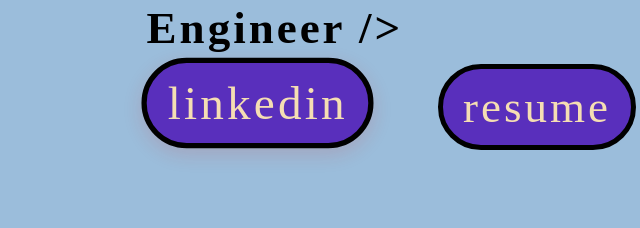
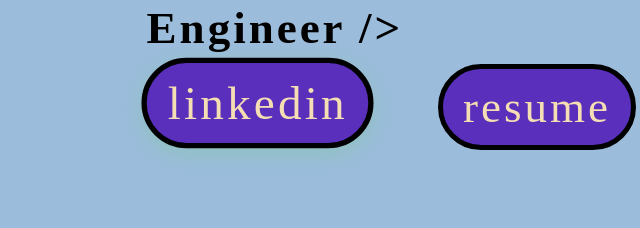
Before and after one commit to anusha-v7/WD, a plain HTML site: page index.html in a window 1280 px wide. In both pictures the pointer is over the link "linkedin". Shown: the part 562-790 px from the top of the page, 7-647 px from the left. Drawn offline with Linux system fonts and the light colour scheme.

Commit message:
linkedin and resume update

```diff
--- a/style.css
+++ b/style.css
@@ -188,5 +188,5 @@ h2{
 
 .linkedin:hover{
     transform: translateY(-4px) scale(1.05);
-    box-shadow: 0 6px 18px rgba(216, 31, 31, 0.15);
+    box-shadow: 0 6px 18px rgba(77, 220, 33, 0.15);
 }
```
